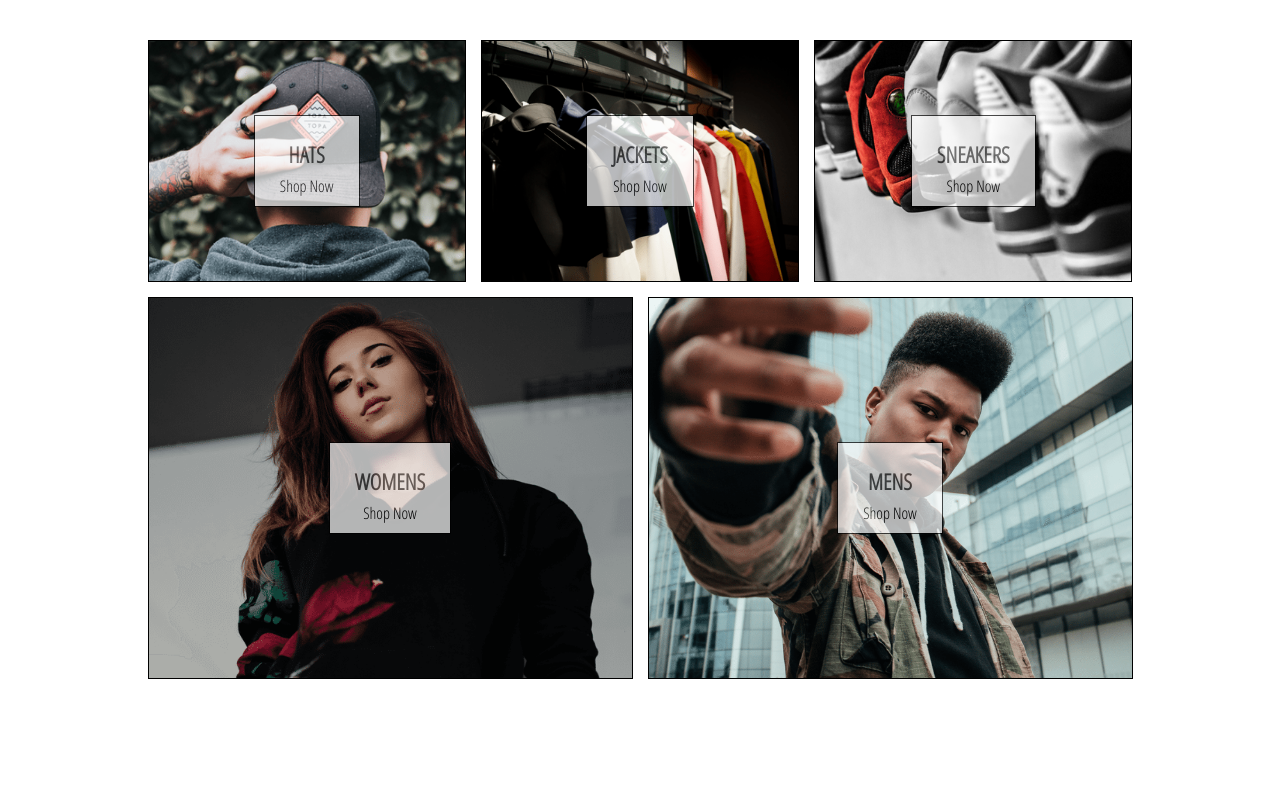
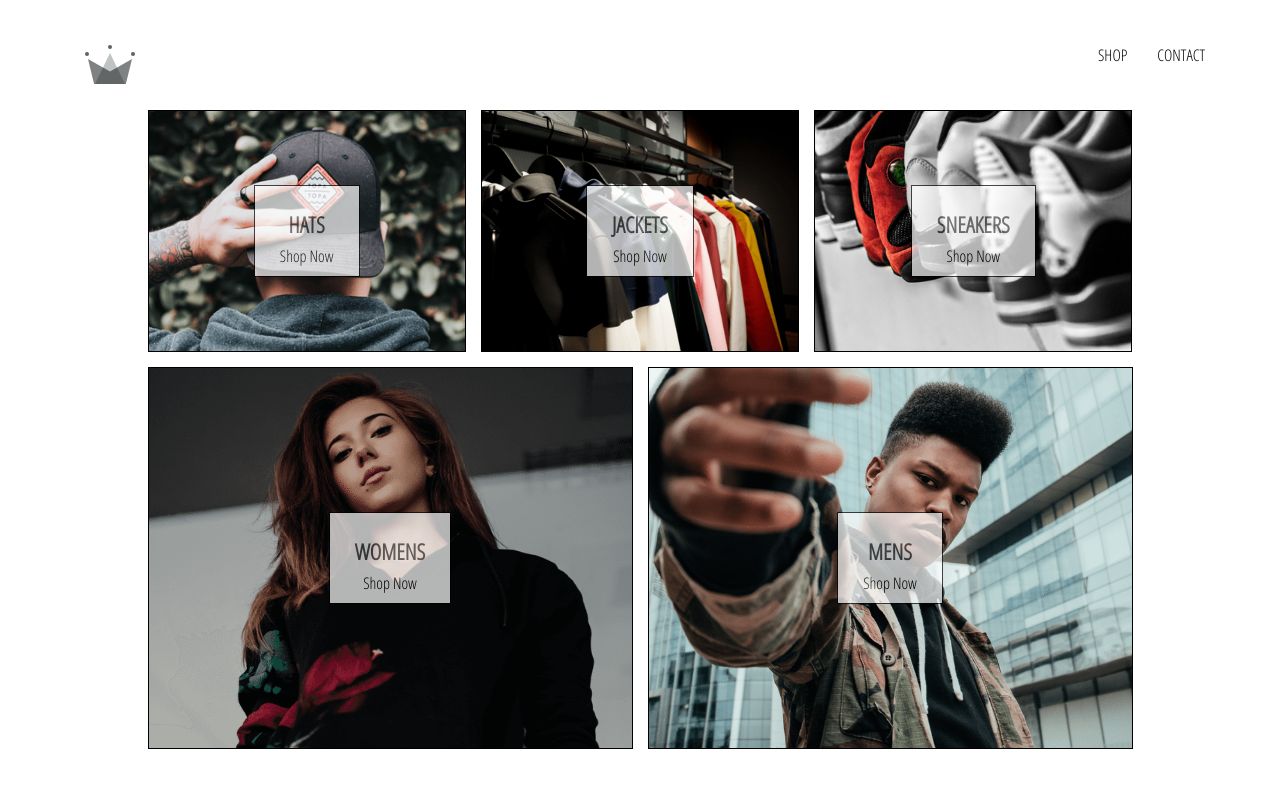
Before and after one commit to Abhi09jeet2000/EcommerceCrown, a React (Create React App) app: page / in a window 1280 px wide. Shown: the top 788 px of the page. Built offline with nearby package versions, Linux system fonts and the light colour scheme.

Commit message:
Added header component

```diff
--- a/src/App.css
+++ b/src/App.css
@@ -2,3 +2,7 @@ body {
   font-family: 'Open Sans Condensed', sans-serif;
   padding: 20px 60px;
 }
+a {
+  text-decoration: none;
+  color: black;
+}
--- a/src/App.js
+++ b/src/App.js
@@ -4,10 +4,11 @@ import { Switch, Route } from 'react-router'
 import './App.css'
 import HomePage from './pages/homepage/homepage.jsx'
 import ShopPage from './pages/shop/shop'
-
+import Header from './components/header/header'
 function App() {
   return (
     <div>
+      <Header />
       <Switch>
         <Route exact path="/" component={HomePage} />
         <Route path="/shop" component={ShopPage} />
--- /dev/null
+++ b/src/components/header/header.jsx
@@ -0,0 +1,22 @@
+import React from 'react'
+import { Link } from 'react-router-dom'
+import './header.scss'
+
+import { ReactComponent as Logo } from '../../assests/crown.svg'
+const Header = () => (
+  <div className="header">
+    <Link className="logo-container" to="/">
+      <Logo className="logo" />
+    </Link>
+    <div className="options">
+      <Link className="option" to="/shop">
+        SHOP
+      </Link>
+      <Link className="option" to="/shop">
+        CONTACT
+      </Link>
+    </div>
+  </div>
+)
+
+export default Header
--- /dev/null
+++ b/src/components/header/header.scss
@@ -0,0 +1,24 @@
+.header {
+  height: 70px;
+  width: 100%;
+  display: flex;
+  justify-content: space-between;
+
+  .logo-container {
+    height: 100%;
+    width: 70px;
+    padding: 25px;
+  }
+
+  .options {
+    width: 50%;
+    height: 100%;
+    display: flex;
+    align-items: center;
+    justify-content: flex-end;
+
+    .option {
+      padding: 10px 15px;
+    }
+  }
+}
```
Also changed, not shown: src/assests/crown.svg (added).
